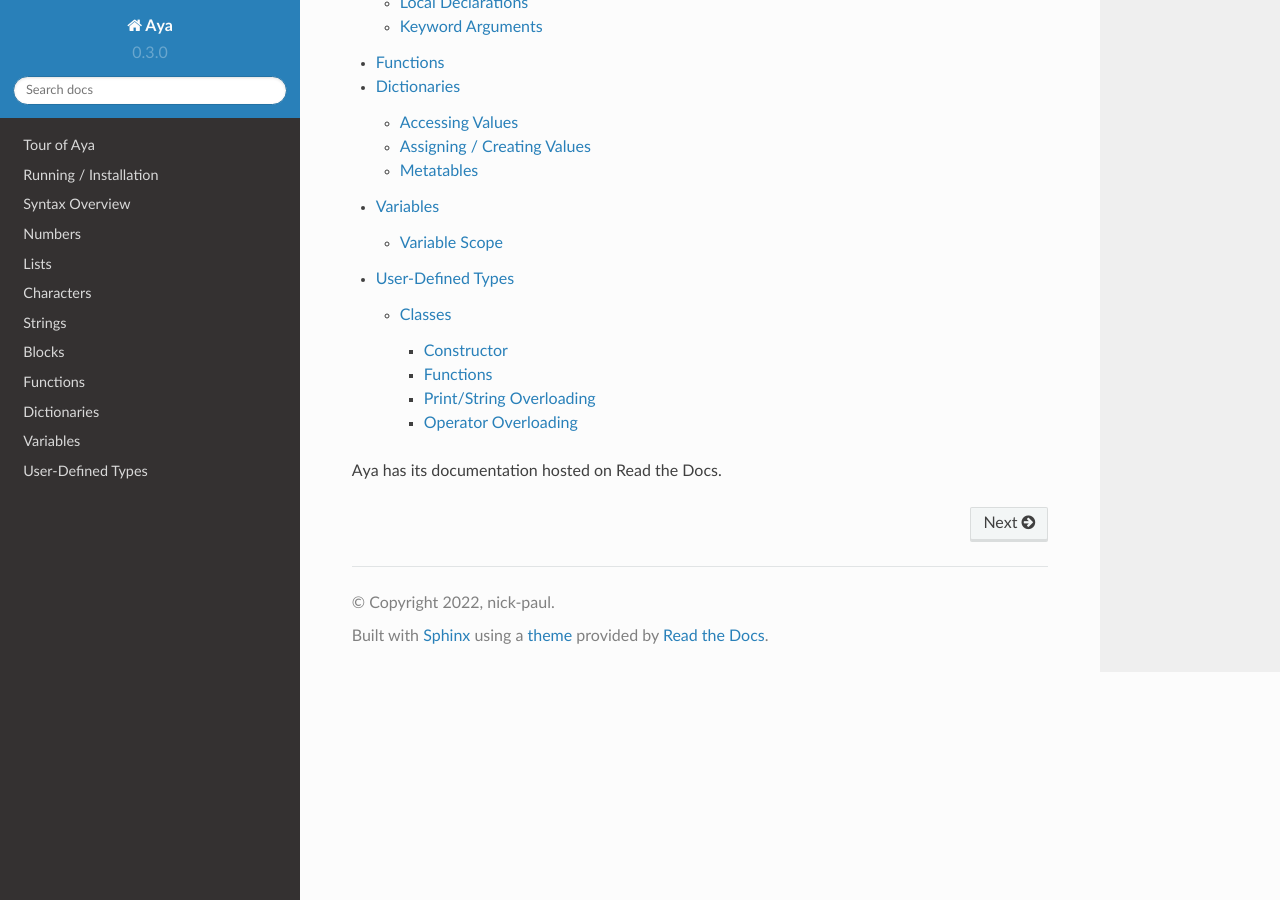
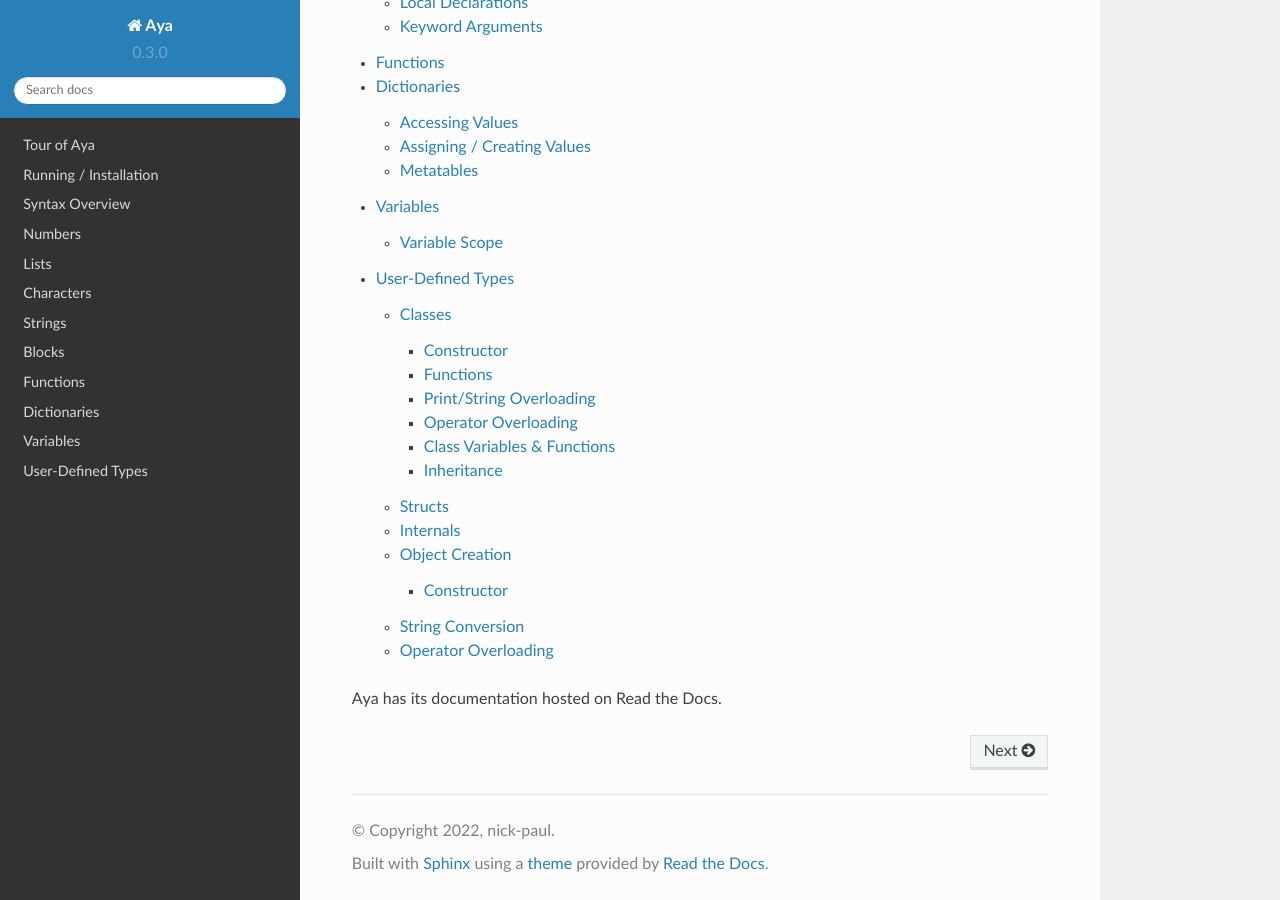
Before and after one commit to nick-paul/rtd-tut, a Sphinx documentation site: the page built from docs/source/index.rst, in a window 1280 px wide and 900 px high, scrolled down 4074 px. Built offline with Sphinx 7.4.7 and the Read the Docs theme 2.0.0, drawn with Linux system fonts in a browser that asks for light colours.

Commit message:
Fix code block

```diff
--- a/docs/source/user_types.rst
+++ b/docs/source/user_types.rst
@@ -167,236 +167,311 @@ instead:
        self .# Leave the copy on the stack
    }
 
-aya> jane.age 25 aya> jane B :jane_older; aya> jane.age 25 aya>
-jane_older.age 26
+Usage
 
 ::
 
+   aya> jane.age
+   25
+   aya> jane B :jane_older;
+   aya> jane.age
+   25
+   aya> jane_older.age
+   26
 
+Class Variables & Functions
+~~~~~~~~~~~~~~~~~~~~~~~~~~~
 
-   ### Class Variables & Functions
-
-   To define a shared class variable, assign it to the class directly:
-
-def person::counter 0
+To define a shared class variable, assign it to the class directly:
 
 ::
 
+   def person::counter 0
 
-   or
-
-0 person.:counter;
+or
 
 ::
 
+   0 person.:counter;
 
-   We can then redefine our construtor to keep track of how many times we've called the constructor.
+We can then redefine our construtor to keep track of how many times
+we’ve called the constructor.
 
-   Note that we can access `counter` directly from `self` but we need to use `__meta__` to update it to ensure we are updating the shared variable.
-
-def person::\ **init** {name age self, name self.:name; age self.:age;
-self.counter 1+ self.__meta__.:counter; }
+Note that we can access ``counter`` directly from ``self`` but we need
+to use ``__meta__`` to update it to ensure we are updating the shared
+variable.
 
 ::
 
+   def person::__init__ {name age self,
+       name self.:name;
+       age  self.:age;
+       self.counter 1+ self.__meta__.:counter;
+   }
 
-   Class functions take the class as an argument:
-
-def person::create_anon {cls, “Anon” 20 cls! }
+Class functions take the class as an argument:
 
 ::
 
+   def person::create_anon {cls,
+       "Anon" 20 cls!
+   }
 
-   They are called with the class (rather than with an instance)
-
-aya> person.create_anon :anon (person 0x7a1fe926) aya> anon.name “Anon”
+They are called with the class (rather than with an instance)
 
 ::
 
+   aya> person.create_anon :anon
+   (person 0x7a1fe926)
+   aya> anon.name
+   "Anon"
 
-   ### Inheritance
+Inheritance
+~~~~~~~~~~~
 
-   Aya classes support single inheritance. We can use the extend operator to create a class that is derived from another class. Here we create an `employee` class which extends the `person` class. It will simply add a `job` field.
+Aya classes support single inheritance. We can use the extend operator
+to create a class that is derived from another class. Here we create an
+``employee`` class which extends the ``person`` class. It will simply
+add a ``job`` field.
 
-   Note that `extend` is not a keyword like `class` but an operator that takes the class as a symbol argument
-
-::employee person extend;
+Note that ``extend`` is not a keyword like ``class`` but an operator
+that takes the class as a symbol argument
 
 ::
 
+   ::employee person extend;
 
-   or more generally
-
-::derived base extend;
+or more generally
 
 ::
 
+   ::derived base extend;
 
-   Our constructor calls the person constructor with `name` and `age` and then adds a `job` field.
-
-def employee::\ **init** {name age job self, .# call super constructor
-name age self super.__init_\_
+Our constructor calls the person constructor with ``name`` and ``age``
+and then adds a ``job`` field.
 
 ::
 
-   .# derived-specific code
-   job self.:job;
+   def employee::__init__ {name age job self,
+       .# call super constructor
+       name age self super.__init__
 
-}
+       .# derived-specific code
+       job self.:job;
+   }
+
+In the example below, not that employee still calls ``__repr__`` we
+defined for the ``person`` class.
 
 ::
 
+   aya> "Bob" 30 "salesman" employee!
+   person: Bob
 
-   In the example below, not that employee still calls `__repr__` we defined for the `person` class.
-
-aya> “Bob” 30 “salesman” employee! person: Bob
+We can overload the ``greet`` function to include the job:
 
 ::
 
+   def employee::greet {self : greeting,
+       .# call super greet
+       .# must pass `self` to super
+       self super.greet :greeting;
 
-   We can overload the `greet` function to include the job:
+       .# append derived-specific greeting to output
+       greeting ", I'm a $(self.job)" +
+   }
 
-def employee::greet {self : greeting, .# call super greet .# must pass
-``self`` to super self super.greet :greeting;
+Calling it:
 
 ::
 
-   .# append derived-specific greeting to output
-   greeting ", I'm a $(self.job)" +
+   aya> bob.greet
+   "Hi it's Bob, I'm a Salesman"
 
-}
+Structs
+-------
+
+In Aya, structs are classes. The ``struct`` keyword simply creates a
+class with a few convience functions already defined.
+
+The syntax is
 
 ::
 
+   struct <name> {<member1>, <member2>, ...}
 
-   Calling it:
-
-aya> bob.greet “Hi it’s Bob, I’m a Salesman”
+For example, lets create a ``point`` struct for representing a 2d point:
 
 ::
 
+   struct point {x y}
 
-   ## Structs
-
-   In Aya, structs are classes. The `struct` keyword simply creates a class with a few convience functions already defined.
-
-   The syntax is
-
-struct {, , …}
+The constructor is created automatically for us. It takes each member as
+an argument in the same order they are defined
 
 ::
 
+   aya> 3 4 point! :p;
+   aya> p.x
+   3
+   aya> p.y
+   4
 
-   For example, lets create a `point` struct for representing a 2d point:
-
-struct point {x y}
+``__repr__`` and ``__str__`` functions are also automatically created:
 
 ::
 
+   aya> p
+   ( 3 4 ) point!
+   aya> p P
+   "( 3 4 ) point!"
 
-   The constructor is created automatically for us. It takes each member as an argument in the same order they are defined
+Internals
+---------
 
-aya> 3 4 point! :p; aya> p.x 3 aya> p.y 4
+Keywords such as ``class``, ``struct``, and ``def`` are not actually
+keywords at all. They are regular aya functions defined completely in
+aya code (see base/\ **aya**.aya).
+
+Classes, structs, and object instances are simply dictionaries with
+special **meta** dictionaries. If you are interested in seeing how these
+are implemented entirely in aya, read on.
+
+Below is an example of a 2d vector “class” definition written *from
+scratch* without using any convience functions. The subsections below
+will provide a breakdown of each section.
 
 ::
 
+   {,
 
-   `__repr__` and `__str__` functions are also automatically created:
+     1:__pushself__;
+     ::vec:__type__;
 
-aya> p ( 3 4 ) point! aya> p P “( 3 4 ) point!”
+     .# Constructor
+     {x y cls,
+       {,
+         x:x;
+         y:y;
+         cls:__meta__;
+       }
+     }:__new__;
+
+     .# Member functions
+
+     .# Print overload
+     {self,
+       "<$(self.x),$(self.y)>"
+     }:__repr__;
+
+     .# Compute vector length
+     {self,
+       self.x 2^ self.y 2^ + .^
+     }:len;
+
+     .# Operator overload
+     {other self,
+       other.x self.x +
+       other.y self.y +
+       vec!
+     }:__add__;
+
+   }:vec;
+
+Object Creation
+---------------
+
+In order to create a an instance of a user type, we use the MO operator
+to assign a metatable to a new dictionary. To create a vector object, we
+create a dictionary containing the default values for ``x`` and ``y``
+and then assign ``vec`` as its metatable.
 
 ::
 
+   .# Create a vec object
+   {, 0:x 0:y} vec MO
 
+This syntax can be a bit repetitive. In order to address this issue, we
+introduce *constructors*.
 
-   ## Internals
+.. _constructor-1:
 
-   Keywords such as `class`, `struct`, and `def` are not actually keywords at all. They are regular aya functions defined completely in aya code (see base/__aya__.aya).
+Constructor
+~~~~~~~~~~~
 
-   Classes, structs, and object instances are simply dictionaries with special __meta__ dictionaries. If you are interested in seeing how these are implemented entirely in aya, read on.
-
-   Below is an example of a 2d vector "class" definition written *from scratch* without using any convience functions. The subsections below will provide a breakdown of each section.
-
-{,
-
-1:\ **pushself**; ::vec:**type**;
-
-.# Constructor {x y cls, {, x:x; y:y; cls:\ **meta**; } }:\ **new**;
-
-.# Member functions
-
-.# Print overload {self, “<:math:`(self.x),`\ (self.y)>” }:\ **repr**;
-
-.# Compute vector length {self, self.x 2^ self.y 2^ + .^ }:len;
-
-.# Operator overload {other self, other.x self.x + other.y self.y + vec!
-}:\ **add**;
-
-}:vec;
+If there exists a function new in the metatable definition, it will be
+used as the constructor for the object. The constructor can be called in
+the following ways:
 
 ::
 
+   .# Calling the .new function manually
+   aya> 3 6 vec.new
+   <3,6>
 
-   ## Object Creation
+   .# Using the ! operator after the name of the dictionary
+   aya> 1.1 3 vec!
+   <1.1,3>
 
-   In order to create a an instance of a user type, we use the MO operator to assign a metatable to a new dictionary. To create a vector object, we create a dictionary containing the default values for `x` and `y` and then assign `vec` as its metatable.
+Notice that when the object is printed to the console, it prints using
+our definition of ``.repr``. Aya will automatically use ``.repr`` and
+``.str`` to convert objects to strings whenever necessary (
+e.g. printing to the console, calling the ``P`` *(cast to string)*
+operator, etc.). This is discussed in the next section.
 
-.# Create a vec object {, 0:x 0:y} vec MO
+String Conversion
+-----------------
+
+If there exists a function ``str`` defined for a given user type, Aya
+will call it whenever the type is converted into a string. If there
+exists a function ``repr`` defined for a given user type, Aya will use
+it whenever it prints the object to the console. Aya expects a string to
+be returned from these functions but does not check before converting.
+If they do not return a string, unexpected results may occur. In the
+``vec`` example, we defined a ``repr`` and ``str`` function and we can
+see the result every time the ``vec`` is printed to the console.
 
 ::
 
+   aya> 1 2 vec!   .# Uses .repr
+   <1,2>
 
-   This syntax can be a bit repetitive. In order to address this issue, we introduce *constructors*.
+   aya> 1 2 vec! P  .# Uses .str
+   "<1,2>"
 
-   ### Constructor
+.. _operator-overloading-1:
 
-   If there exists a function new in the metatable definition, it will be used as the constructor for the object. The constructor can be called in the following ways:
+Operator Overloading
+--------------------
 
-.# Calling the .new function manually aya> 3 6 vec.new <3,6>
-
-.# Using the ! operator after the name of the dictionary aya> 1.1 3 vec!
-<1.1,3>
+Several operators have the capability to be overloaded be defining
+functions with special names. For example, the function ``add`` will be
+called if the user calls ``+`` on a user object The following operators
+may be overloaded:
 
 ::
 
-   Notice that when the object is printed to the console, it prints using our definition of `.repr`. Aya will automatically use `.repr` and `.str` to convert objects to strings whenever necessary ( e.g. printing to the console, calling the `P` *(cast to string)* operator, etc.). This is discussed in the next section.
+   + - * / & | $ % P Q
 
-   ## String Conversion
+These operators and their function names can be found by searching
+“overloadable” in the QuickSearch feature of aya.
 
-   If there exists a function `str` defined for a given user type, Aya will call it whenever the type is converted into a string. If there exists a function `repr` defined for a given user type, Aya will use it whenever it prints the object to the console. Aya expects a string to be returned from these functions but does not check before converting. If they do not return a string, unexpected results may occur. In the `vec` example, we defined a `repr` and `str` function and we can see the result every time the `vec` is printed to the console.
-
-aya> 1 2 vec! .# Uses .repr <1,2>
-
-aya> 1 2 vec! P .# Uses .str “<1,2>”
+In our vec example, we defined the following function:
 
 ::
 
+     {a b,
+       [a.x b.x+ a.y b.y+] vect MO
+     }:add;
 
-   ## Operator Overloading
-
-   Several operators have the capability to be overloaded be defining functions with special names. For example, the function `add` will be called if the user calls `+` on a user object The following operators may be overloaded:
-
--
-
-   -
-
-      -  / & \| $ % P Q
+Now the following statements are equivalent:
 
 ::
 
-
-   These operators and their function names can be found by searching "overloadable" in the QuickSearch feature of aya.
-
-   In our vec example, we defined the following function:
-
-{a b, [a.x b.x+ a.y b.y+] vect MO }:add;
-
-::
-
-
-   Now the following statements are equivalent:
-
-aya> 1 2 vec! 3 4 vec!.plus <4,6> aya> 1 2 vec! 3 4 vec! + <4,6> \``\`
+   aya> 1 2 vec!  3 4 vec!.plus
+   <4,6>
+   aya> 1 2 vec!  3 4 vec! +
+   <4,6>
 
 **NOTE**: The number of arguments used in an overloaded function be
 greater than or equal to the number of arguments the operator normally
```
